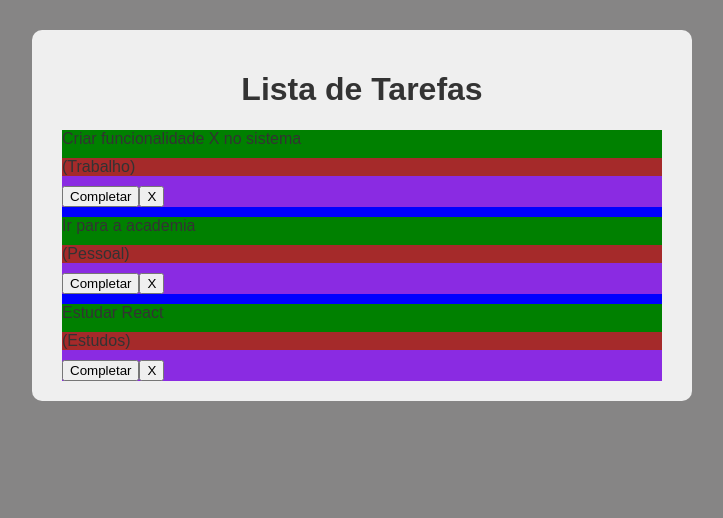
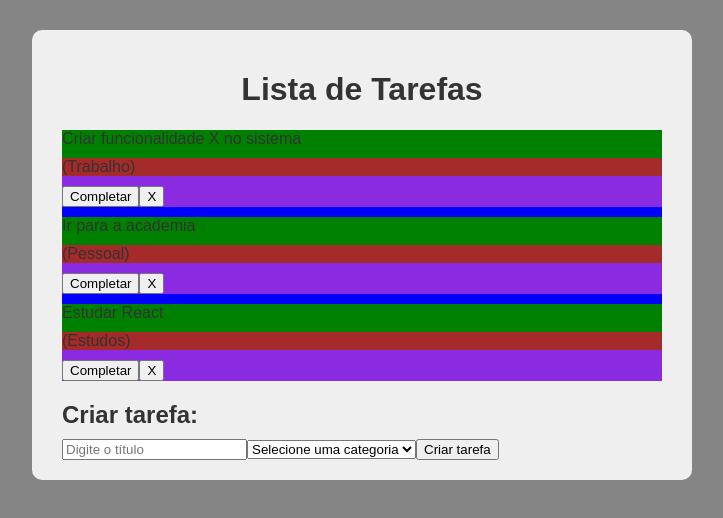
Before and after one commit to 1NicolasLima/Lista-Tarefas-Nextjs, a React (Create React App) app in the folder lista-tarefas/: page / in a window 1280 px wide. Shown: the top 518 px of the page, without its empty margins (278-1001 px from the left). Built offline with nearby package versions, Linux system fonts and the light colour scheme.

Commit message:
criando components

```diff
--- a/lista-tarefas/src/App.jsx
+++ b/lista-tarefas/src/App.jsx
@@ -1,5 +1,7 @@
 import {useState} from "react";
 import './App.css';
+import Todo from "./components/Todo";
+import TodoForm from "./components/TodoForm";
 
 function App() {
 
@@ -29,20 +31,10 @@ function App() {
       <h1>Lista de Tarefas</h1>
       <div className="todo-list">
         {todos.map((todo)=>(
-          <div className="todo">
-            <div className="content">
-              <p>{todo.text}</p>
-              <p className="category">
-                ({todo.category})
-              </p>
-            </div>
-            <div>
-              <button>Completar</button>
-              <button>X</button>
-            </div>
-          </div>
+         <Todo todo={todo}/>
         ))}
       </div>
+      <TodoForm/>
     </div>
   );
 }
--- /dev/null
+++ b/lista-tarefas/src/components/Todo.jsx
@@ -0,0 +1,20 @@
+import React from "react";
+
+const Todo = ({todo})=>{
+    return(
+        <div className="todo">
+            <div className="content">
+              <p>{todo.text}</p>
+              <p className="category">
+                ({todo.category})
+              </p>
+            </div>
+            <div>
+              <button>Completar</button>
+              <button>X</button>
+            </div>
+          </div>
+    )
+}
+
+export default Todo;
--- /dev/null
+++ b/lista-tarefas/src/components/TodoForm.jsx
@@ -0,0 +1,21 @@
+import React from "react";
+
+function TodoForm(){
+    return(
+        <div className="todo-form">
+            <h2>Criar tarefa:</h2>
+            <form>
+                <input type="text" placeholder="Digite o título" />
+                <select>
+                    <option value="">Selecione uma categoria</option>
+                    <option value="Trabalho">Trabalho</option>
+                    <option value="Pessooal">Pessoal</option>
+                    <option value="Estudos">Estudos</option>
+                </select>
+                <button type="submit">Criar tarefa</button>
+            </form>
+        </div>
+    )
+}
+
+export default TodoForm;
```
